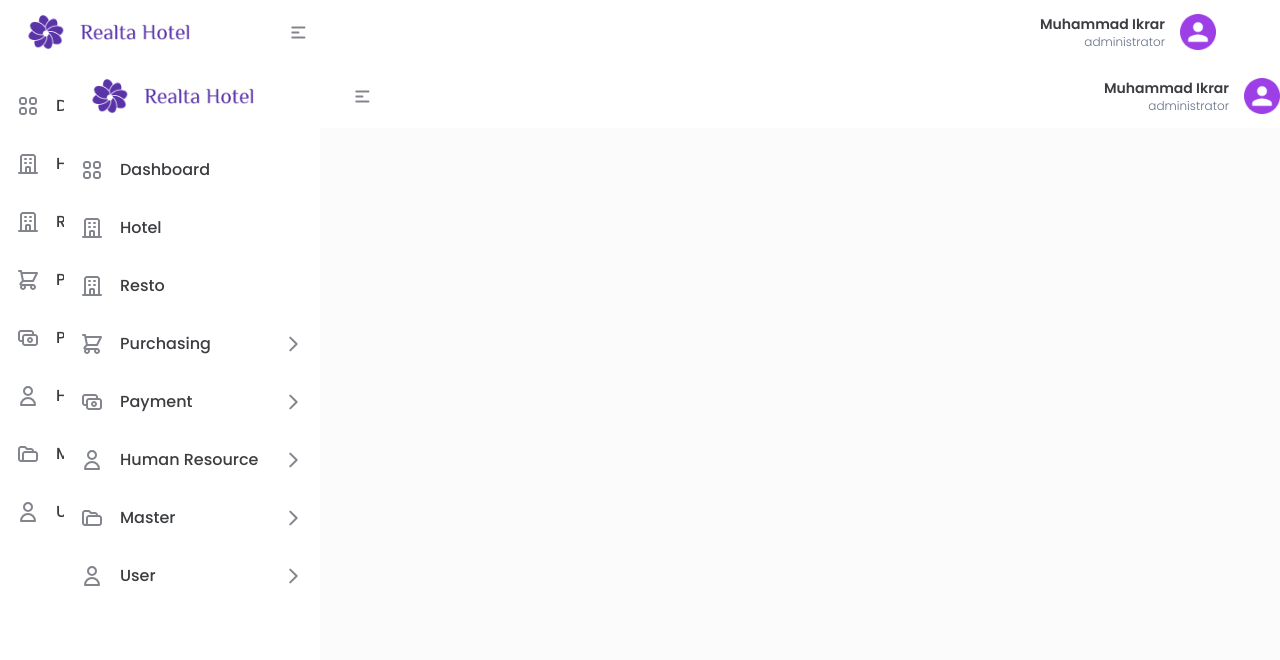
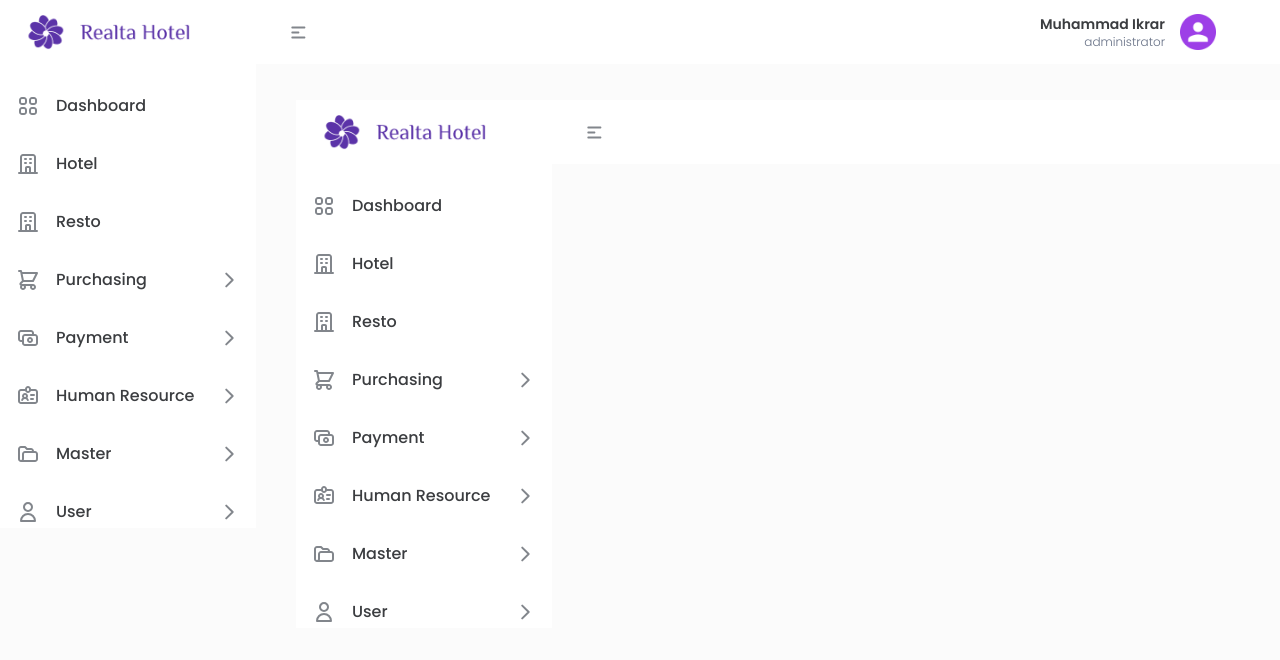
Before and after one commit to VierryFadhilah/Hotel-Realta-FrontEnd, a Next.js app: page /baselayout/baselayout in a window 1280 px wide. Shown: the top 660 px of the page. Built offline with nearby package versions, Linux system fonts and the light colour scheme.

Commit message:
fix setup project

```diff
--- a/components/sidebar/index.tsx
+++ b/components/sidebar/index.tsx
@@ -1,83 +1,95 @@
-import React, { LegacyRef, forwardRef, useState } from 'react'
-import cx from 'classnames';
-import sidebarcss from './sidebarcss';
-import Link from 'next/link';
+import React, { LegacyRef, forwardRef, useState } from "react";
+import cx from "classnames";
+import sidebarcss from "./sidebarcss";
+import Link from "next/link";
 import { useRouter } from "next/router";
-import Typography from '../Typography';
-import variants from '../Typography/textcss';
-import Image from 'next/image'
-import Logo from "../../assets/image/logo.png"
+import Typography from "../Typography";
+import variants from "../Typography/textcss";
+import Image from "next/image";
+import Logo from "../../assets/image/logo.png";
+import MenuIcon from "./menuicon";
+import listMenu from "./listmenu";
 
-import MenuIcon from './menuicon';
-import listMenu from './listmenu';
-
-const Sidebar = forwardRef(({ }, ref: LegacyRef<HTMLDivElement>) => {
+const Sidebar = forwardRef(({}, ref: LegacyRef<HTMLDivElement>) => {
   const router = useRouter();
-    const [subHeading, setSubHeading] = useState("");
   const [dropdown, setDropdown] = useState({
     status: false,
-        index: -0
-    })
+    index: -1,
+  });
+  const handleDropdown = (index: any) => {
+    setDropdown({
+      status: dropdown.index === index ? !dropdown.status : true,
+      index,
+    });
+  };
+
   return (
     <div className={cx(`${sidebarcss.sidebar}"`)}>
-            <div
-                className={cx(`${sidebarcss.sidebarcontainer} `
-                )}
-            >
+      <div className={cx(`${sidebarcss.sidebarcontainer} `)}>
         <div className="flex justify-center mt-[14px]">
           <Image className="w-[251px] mb-3.5" src={Logo} alt="company logo" />
         </div>
         <ul className="">
-                    {
-                        (listMenu || []).map((menu) => (
+          {(listMenu || []).map((menu, index) => (
             <>
-                                <div className='pt-[26px]'>
-                                    <Link key={menu.name} href={menu.to} className='flex rounded-md py-1 cursor-pointer hover:bg-grayHover hover:text-blackText  text-blackText text-sm items-center gap-x-4 ' onClick={() =>
-                                        subHeading !== menu.name
-                                            ? setSubHeading(menu.name)
-                                            : setSubHeading("")
-                                    }>
-                                        <MenuIcon
-                                            icon={menu.icon}
-                                        />
-                                        <Typography variant={variants.subtitle3} customClass={'flex-1'}>
+              <div className="pt-[26px]">
+                <Link
+                  key={menu.name}
+                  href={menu.to}
+                  className={`flex rounded-md py-1 cursor-pointer ${
+                    router.pathname === menu.to
+                      ? "bg-grayHover text-blackText "
+                      : ""
+                  }  ${
+                    dropdown.status && dropdown.index === index
+                      ? "bg-grayHover text-blackText"
+                      : ""
+                  } ${sidebarcss.sidelinkactive} `}
+                  onClick={() => handleDropdown(index)}
+                >
+                  <MenuIcon icon={menu.icon} />
+                  <Typography
+                    variant={variants.subtitle3}
+                    customClass={"flex-1"}
+                  >
                     {menu.name}
                   </Typography>
 
-                                        {
-                                            menu.submenu && (
-                                                <div className={`${subHeading && 'rotate-90'}`}>
-                                                    <MenuIcon
-                                                        icon={menu.icon2}
-                                                    />
+                  {menu.submenu && (
+                    <div
+                      className={`${
+                        dropdown.status && dropdown.index === index
+                          ? "rotate-90"
+                          : ""
+                      }`}
+                    >
+                      <MenuIcon icon={menu.icon2} />
                     </div>
-                                            )
-                                        }
+                  )}
                 </Link>
               </div>
+              {menu.submenu && dropdown.status && dropdown.index === index && (
+                <div className="pl-[40px]">
+                  {menu.submenu.map((slink) => (
                     <div
-                                    className={`${subHeading === menu.name ? "" : "hidden"
-                                        }`}
+                      key={slink.title}
+                      className={`${sidebarcss.sidesubmenuactive}`}
                     >
-                                    {(menu.submenu || []).map((slink) => (
-                                        <li className="flex pl-[40px] cursor-pointer text-center text-sm text-blackText py-2 hover:text-primary">
-                                            <Link href={slink.title}>
+                      <Link href={slink.to}>
                         <Typography variant={variants.subtitle3}>
                           {slink.title}
                         </Typography>
                       </Link>
-                                        </li>
+                    </div>
                   ))}
                 </div>
-
-
+              )}
             </>
-                        ))
-                    }
+          ))}
         </ul>
       </div>
     </div>
-    )
-})
+  );
+});
 
-export default Sidebar
+export default Sidebar;
--- a/components/sidebar/listmenu.ts
+++ b/components/sidebar/listmenu.ts
@@ -6,6 +6,7 @@ import User from '@/components/icons/user';
 import Folder from '@/components/icons/folder-open';
 import Dashboard from '@/components/icons/view-grid';
 import Chevron from '@/components/icons/Icon';
+import Hr from '../icons/identification';
 
 const listMenu = [
 
@@ -16,8 +17,8 @@ const listMenu = [
         name: "Dashboard",
     },
     {
-        to: "",
-        path: "",
+        to: "/hotel",
+        path: "/hotel",
         icon: Hotels,
         name: "Hotel",
     },
@@ -28,8 +29,8 @@ const listMenu = [
         name: "Resto"
     },
     {
-        to: "",
-        path: "",
+        to: "#",
+        path: "#",
         icon: Shopping,
         name: "Purchasing",
         icon2: Chevron,
@@ -87,19 +88,19 @@ const listMenu = [
     },
     {
         to: "",
-        path: "",
-        icon: User,
+        path: "#",
+        icon: Hr,
         name: "Human Resource",
         icon2: Chevron,
         submenu: [
             {
-                to: "",
-                path: "",
+                to: "/hr/department",
+                path: "/hr/department",
                 title: "Vendor",
             },
             {
-                to: "",
-                path: "",
+                to: "/",
+                path: "/",
                 title: "Stock",
             },
             {
--- a/components/sidebar/sidebarcss.ts
+++ b/components/sidebar/sidebarcss.ts
@@ -1,5 +1,7 @@
 const sidebarcss ={
-    sidebar: 'flex flex-1 fixed w-64 h-full bg-white',
-    sidebarcontainer: 'bg-white flex flex-col duration-700 z-10 w-64  h-full px-4 height: calc(100vh - 82px)'
+    sidebar: 'flex  w-64 h-full bg-white',
+    sidebarcontainer: 'bg-white duration-700 z-10 w-64  h-full px-4 height: calc(100vh - 82px)',
+    sidelinkactive: "hover:bg-grayHover hover:text-blackText  text-blackText text-sm items-center gap-x-4",
+    sidesubmenuactive: "flex cursor-pointer text-center text-sm text-blackText py-2 hover:font-bold hover:text-primary ${router.pathname === slink.to ? 'font-bold text-primary': 'font-medium'} "
 }
 export default sidebarcss;
--- a/pages/baselayout/baselayout.tsx
+++ b/pages/baselayout/baselayout.tsx
@@ -9,11 +9,12 @@ const [showNav, setShowNav]= useState(true)
   return (
     <div>
         <Navbar showNav={showNav} setShowNav={setShowNav}/>
-        <Sidebar/>
-        <main
-        className={`pt-16 transition-all duration-[400ms]`}>
-        <div className="px-4 md:px-16">{children}</div>
+        <div className="flex">
+        <Sidebar />
+        <main className={`pt-[100px] transition-all duration-[400ms] flex-1`}>
+          <div className="px-1 md:px-10">{children}</div>
         </main>
+      </div>
     </div>
   )
 }
```
Also changed, not shown: components/icons/identification.tsx (renamed from components/icons/identification.svg, +10 -0 lines), pages/baselayout/index.tsx (deleted). Lines whose indentation alone changed are shown as unchanged.
